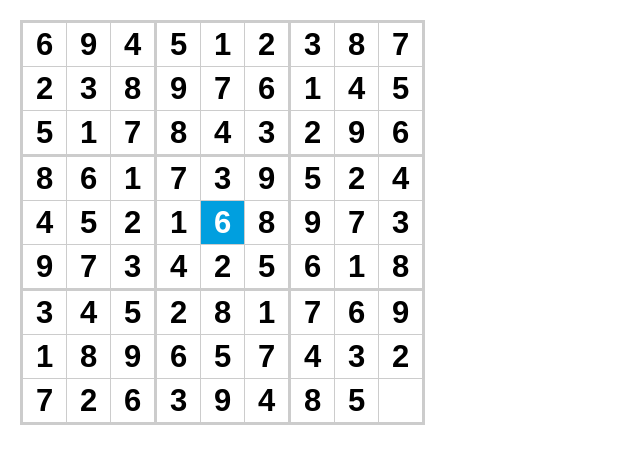
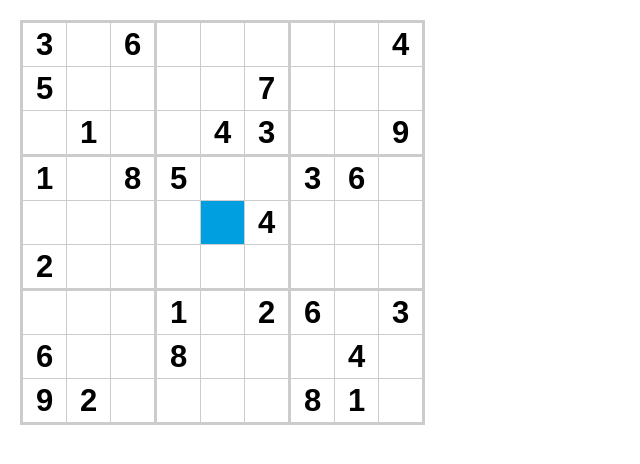
Before and after one commit to jaapmengers/sudontku, a React (Create React App) app: page / in a window 1280 px wide. Shown: the top 464 px of the page, without its empty margins (0-640 px from the left). Built offline with nearby package versions, Linux system fonts and the light colour scheme.

Commit message:
Adds ?fu=3 mode which randomly shifts all numbers

```diff
--- a/src/App.tsx
+++ b/src/App.tsx
@@ -134,18 +134,18 @@ const replacement: { [key: number]: string } = {
   9: "👆🏽",
 };
 
-const puzzle = puzzle7almostcomplete;
+// const puzzle = puzzle7almostcomplete;
 
-// const puzzle = sample([
-//   puzzle1,
-//   puzzle1,
-//   puzzle2,
-//   puzzle3,
-//   puzzle4,
-//   puzzle5,
-//   puzzle6,
-//   puzzle7,
-// ]) as number[][];
+const puzzle = sample([
+  puzzle1,
+  puzzle1,
+  puzzle2,
+  puzzle3,
+  puzzle4,
+  puzzle5,
+  puzzle6,
+  puzzle7,
+]) as number[][];
 
 const urlParams = new URLSearchParams(window.location.search);
 const fu = urlParams.get("fu") ?? "1";
@@ -169,6 +169,13 @@ const check = (rows: number[][]): boolean => {
     const nonZeros = sg.filter((x) => x > 0);
     return nonZeros.length === new Set(nonZeros).size;
   });
+};
+
+const shiftValues = (grid: number[][]) => {
+  const shiftBy = sample(range(0, 9)) as number;
+  return grid.map((row) =>
+    row.map((cell) => (cell > 0 ? (cell + shiftBy) % 8 : 0))
+  );
 };
 
 function App() {
@@ -199,7 +206,13 @@ function App() {
 
       const gridCopy = cloneDeep(grid);
       gridCopy[selectionY][selectionX] = value;
-      setGrid(gridCopy);
+
+      if (fu === "3") {
+        setGrid(shiftValues(gridCopy));
+      } else {
+        setGrid(gridCopy);
+      }
+
       if (fu === "1") {
         rotate();
       }
```
